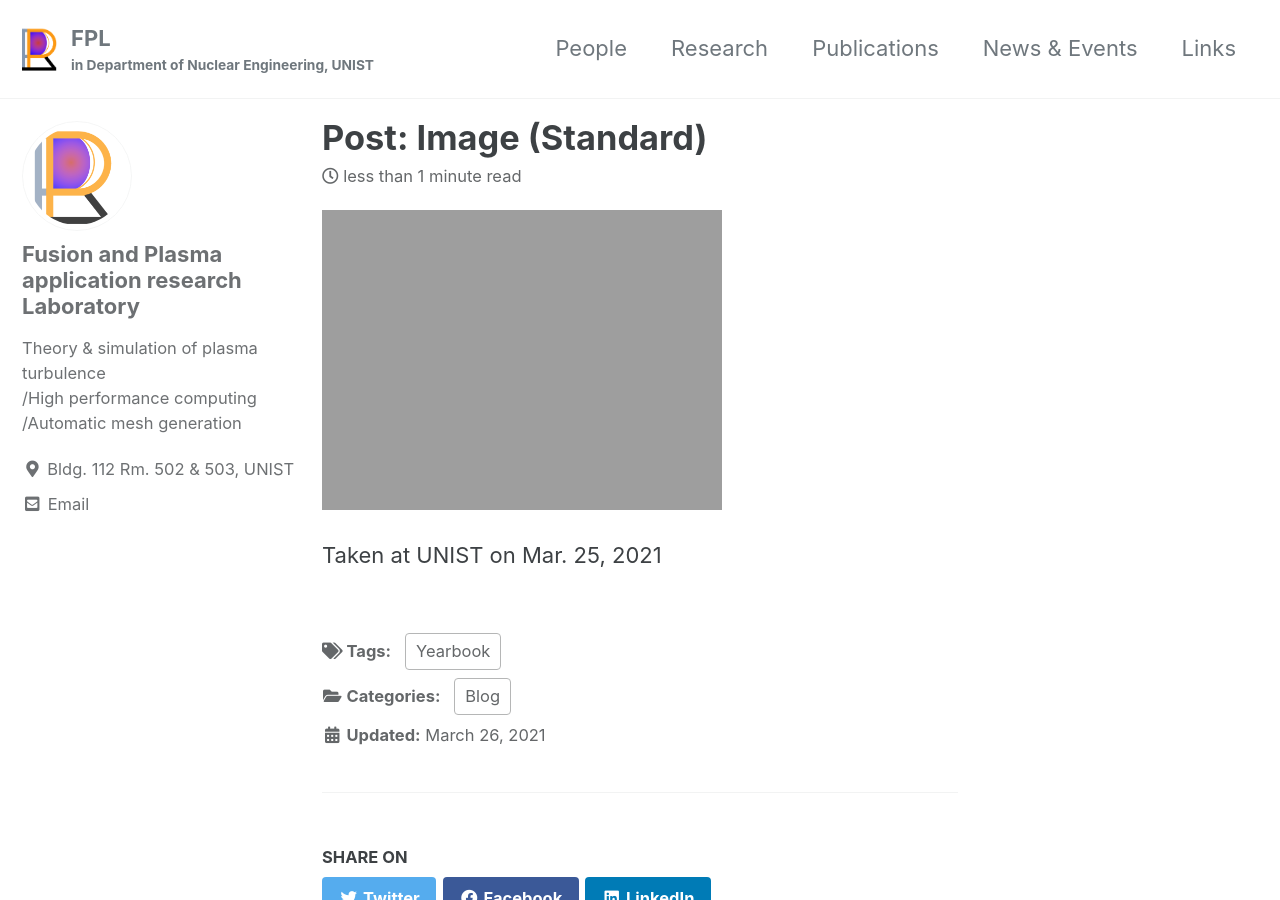
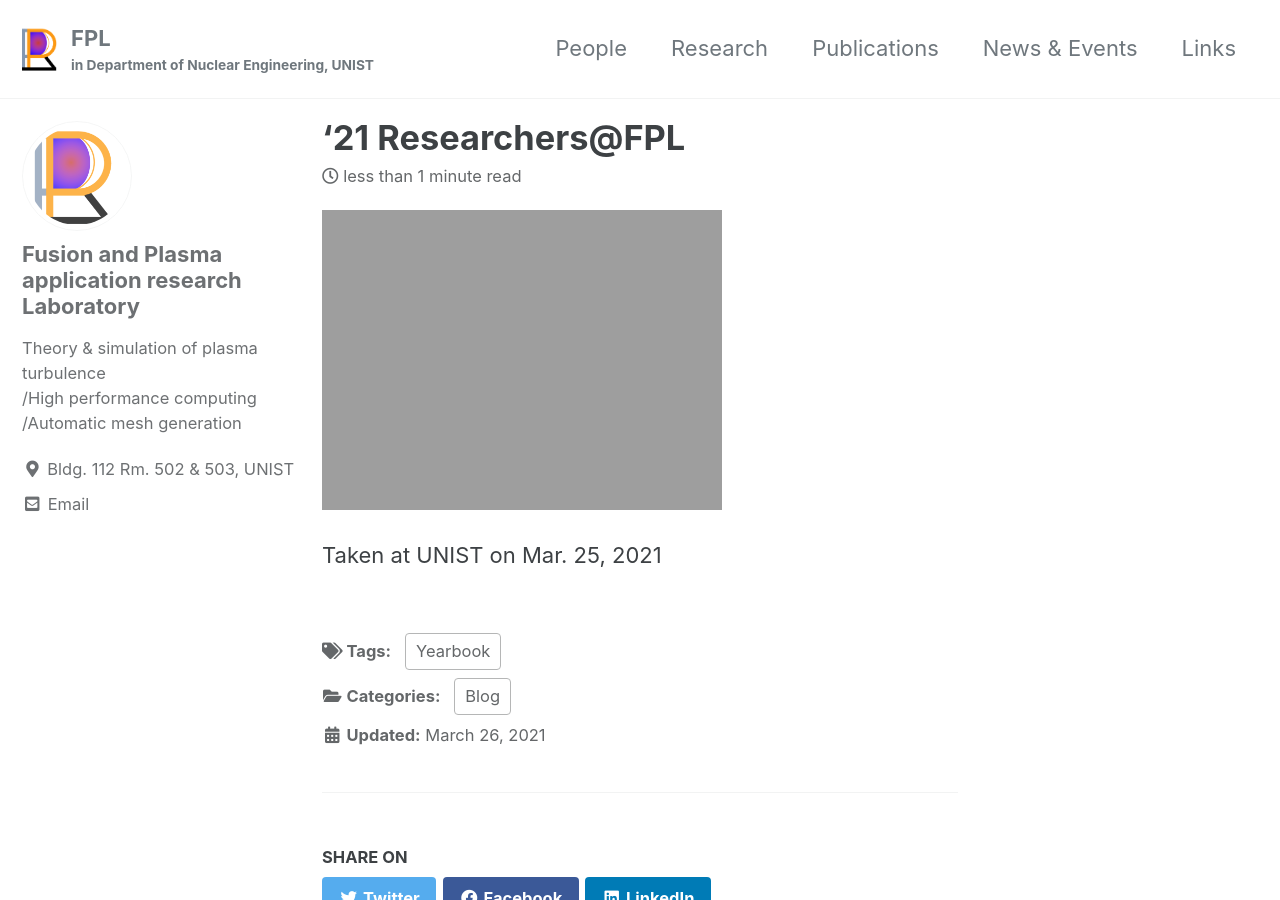
Before and after one commit to UNIST-FPL/unist-fpl.github.io, a Jekyll site: the page built from _posts/2021-03-26-2021-Researchers.md, in a window 1280 px wide and 900 px high. Built offline with Jekyll 4.4.1, drawn with Linux system fonts in a browser that asks for light colours; cached includes are drawn as plain includes.

Commit message:
mod 2021-03-26-2021-Researchers.md

```diff
--- a/_posts/2021-03-26-2021-Researchers.md
+++ b/_posts/2021-03-26-2021-Researchers.md
@@ -1,5 +1,5 @@
 ---
-title: "Post: Image (Standard)"
+title: "'21 Researchers@FPL"
 categories:
   - Blog
 tags:
```
